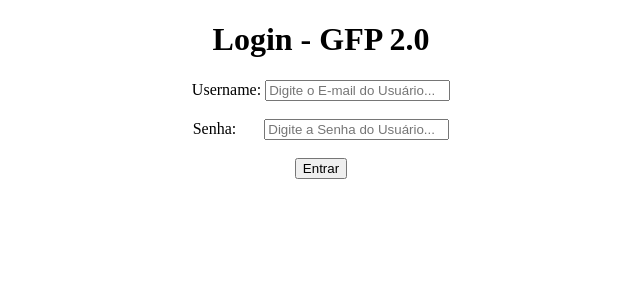
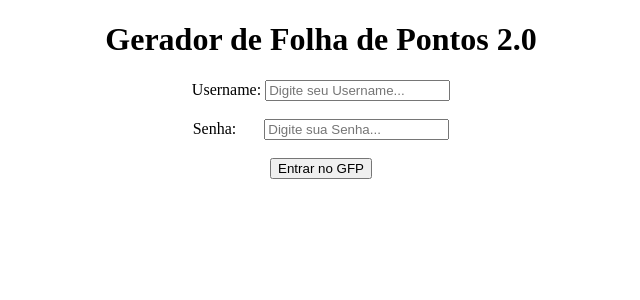
Before and after one commit to MarcosAndre5/GFP, a PHP site: page / in a window 1280 px wide. Shown: the top 300 px of the page, without its empty margins (319-959 px from the left). Run offline with PHP 8.4, Linux system fonts and the light colour scheme.

Commit message:
Pequenos ajustes.

```diff
--- a/frontend/rodape.html
+++ b/frontend/rodape.html
@@ -2,7 +2,7 @@
             <hr>
         </div>
         <footer>
-            &copy; Copyright 2022 Setor de Informática
+            &copy; Copyright 2023 Setor de Informática
             <a href='http://natal.uern.br/' target='_blank'>
                 UERN-Natal
             </a>
--- a/index.php
+++ b/index.php
@@ -15,7 +15,7 @@
 			$_SESSION['nomeUsuario'] = $usuario;
 			header('Location: inicio.php');
 		} else
-			$_SESSION['mensagem'] = "<p class='msgErro'>Usuário ou Senha Inválida!</p>";
+			$_SESSION['mensagem'] = "<p class='msgErro'>Username ou Senha Inválida!</p>";
 	}
 ?>
 
@@ -23,12 +23,12 @@
 <html lang="pt-br">
     <head>
         <meta charset="UTF-8">
-        <title>GFP - UERN/Natal</title>
+        <title>GFP - UERN</title>
         <link rel='stylesheet' type='text/css' href='frontend/estilo.css'>
         <link rel="icon" type="image/png" href="http://portal.uern.br/wp-content/uploads/2016/12/favicon-uern.png">
     </head>
     <body class="corpo">
-		<h1>Login - GFP 2.0</h1>
+		<h1>Gerador de Folha de Pontos 2.0</h1>
 
 		<?php
 			if(isset($_SESSION['mensagem'])) {
@@ -38,13 +38,13 @@
 		?>
 
 		<form class='login' method='POST' autocomplete='off'>
-	    	<label>Username: </label>
-		    <input type="text" name="usuario" placeholder="Digite o E-mail do Usuário..." required>
+	    	<label>Username:</label>
+		    <input type="text" name="usuario" placeholder="Digite seu Username..." required>
 		    <br><br>
 		    <label>Senha:</label>&emsp;&ensp;
-		    <input type="password" name="senha" placeholder="Digite a Senha do Usuário..." required>
+		    <input type="password" name="senha" placeholder="Digite sua Senha..." required>
 		    <br><br>
-		    <input type="submit" name="entrar" value="Entrar">
+		    <input type="submit" name="entrar" value="Entrar no GFP">
 		</form>
     </body>
 </html>
--- a/inicio.php
+++ b/inicio.php
@@ -13,7 +13,7 @@
 <h2>Gerar Folha</h2>
 <hr>
 <form action="gerar_pdf.php" method="POST" target="_blank">
-    <label>Gerar folha para: </label>
+    <label>Gerar folha de: </label>
     <br>&emsp;
     <input type="checkbox" id="servidor" name="tipo_usuario" value="Servidor" onchange="ativaDesativaBotao()">
     <label>Servidores</label>
@@ -24,7 +24,7 @@
     <input type="checkbox" id="estagiario" name="tipo_usuario" value="Estagiario" onchange="ativaDesativaBotao()">
     <label>Estagiarios</label>
     <br><br>
-    <label>Campus:</label>
+    <label>Do campus de:</label>
     <br>&emsp;
     <input type="radio" name="campus" value="Mossoró" required>Mossoró
     <br>&emsp;
```
Also changed, not shown: cadastra_usuario.php (line endings or trailing spaces).
